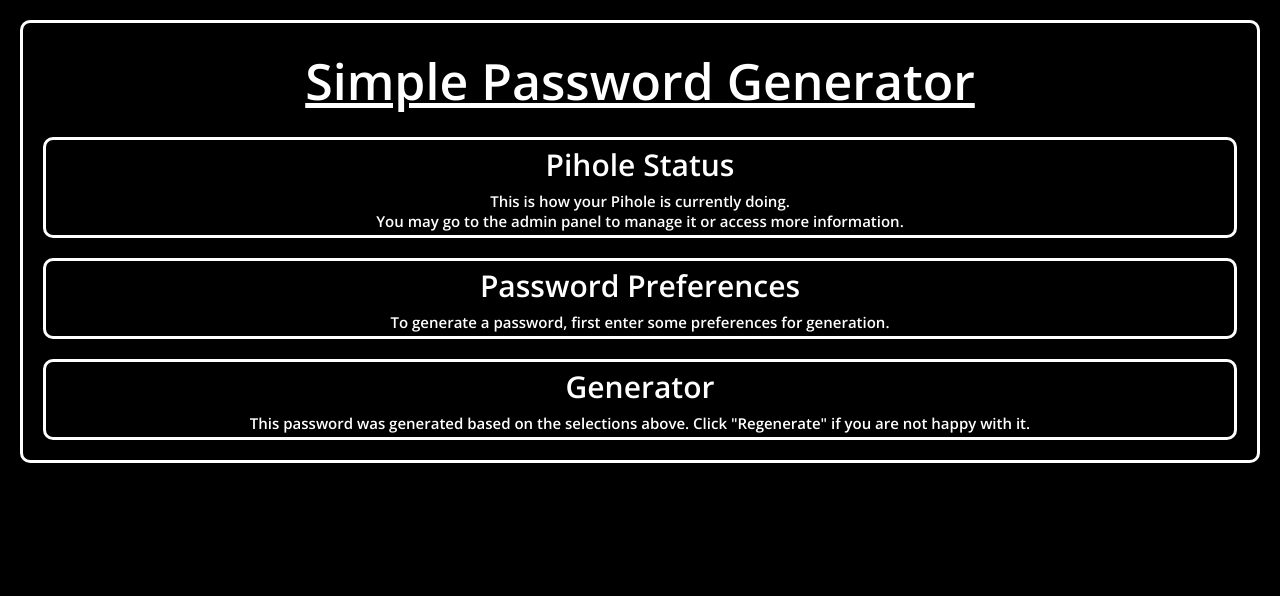
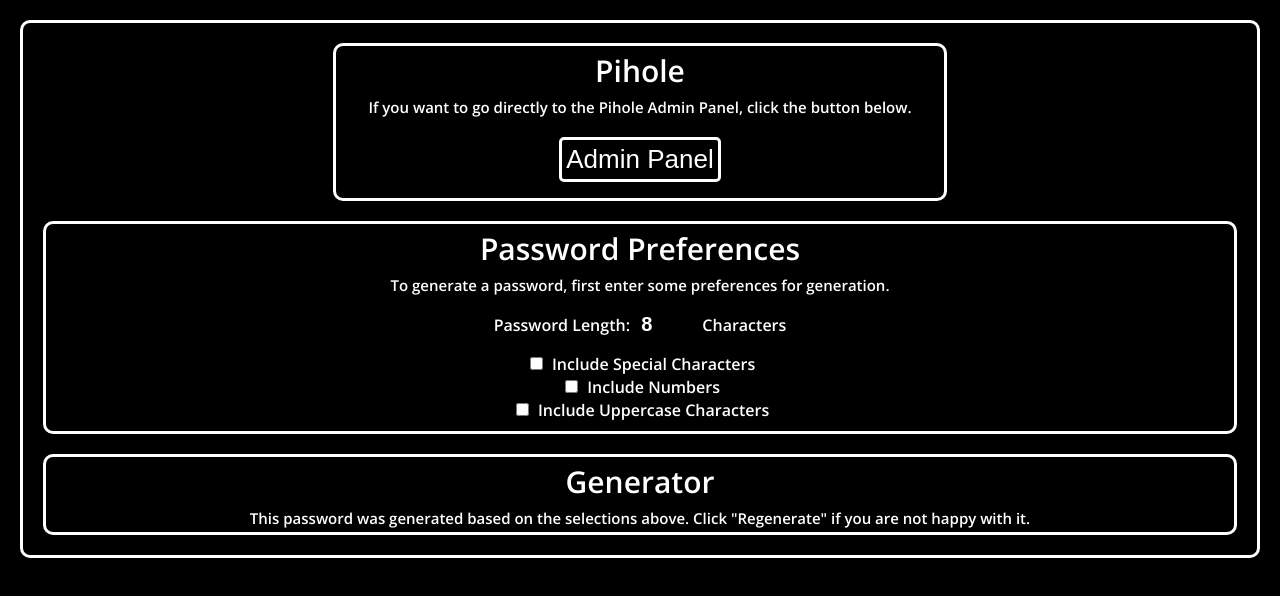
Before and after one commit to K1llf0rce/simple-passgen, a plain HTML site: page index.html in a window 1280 px wide. Drawn offline with nearby package versions, Linux system fonts and the light colour scheme; no server answers; a script that the page names is missing.

Commit message:
nuke fetch pihole api implementation and focus on passgen

```diff
--- a/css/styles.css
+++ b/css/styles.css
@@ -2,6 +2,7 @@
     background-color: black;
     padding: 20px;
     margin: 0;
+    font-family: 'Open Sans', sans-serif;
 }
 
 #mainContainer {
@@ -18,22 +19,10 @@
     padding: 0;
 }
 
-#heading {
-    color: white;
-    font-weight: bold;
-    font-family: 'Open Sans', sans-serif;
-    padding: 2px;
-    margin: 2px;
-    text-decoration: underline;
-    text-align: center;
-    font-size: 50px;
-}
-
 #contentElements h1 {
     color: white;
     font-weight: bold;
     font-size: 30px;
-    font-family: 'Open Sans', sans-serif;
     padding: 2px;
     margin: 2px;
     text-align: center;
@@ -43,25 +32,40 @@
     color: white;
     font-size: 15px;
     text-align: center;
-    font-family: 'Open Sans', sans-serif;
     font-weight: normal;
     padding: 2px;
     margin: 2px;
 }
 
 #contentElements button {
-    border-radius: 10px;
-    border: solid red;
-    color: black;
-    background-color: white;
+    border: solid white;
+    border-radius: 5px;
+    background-color: black;
+    color: white;
+}
+
+#contentElements button:hover {
+    border: solid grey;
+    background-color: black;
+    color: grey;
+}
+
+#piholeButton {
+    text-align: center;
+}
+
+#piholeButton button {
+    font-size: 26px;
+    padding: 4px;
+    margin: 16px;
 }
 
 #piholeContainer {
     display: block;
     margin: 0 auto;
-    margin-top: 20px;
     border: solid white;
     border-radius: 10px;
+    max-width: 38em;
 }
 
 #prefsContainer {
@@ -79,3 +83,34 @@
     border: solid white;
     border-radius: 10px;
 }
+
+#prefBoxes {
+    margin: 10px;
+}
+
+#prefBoxes label {
+    color: white;
+}
+
+#prefBoxes input {
+    margin: 5px;
+}
+
+#prefInputs {
+    text-align: center;
+    margin: 10px;
+}
+
+#prefCheckboxes {
+    margin: 0 auto;
+    text-align: center;
+}
+
+#passLength {
+    border: none;
+    background-color: black;
+    color: white;
+    width: 50px;
+    font-weight: bold;
+    font-size: 20px;
+}
--- a/index.html
+++ b/index.html
@@ -10,15 +10,32 @@
             <title>simple-passgen</title>
         </head>
         <div id="mainContainer">
-            <h1 id="heading">Simple Password Generator</h1>
             <div id="contentElements">
                 <div id="piholeContainer">
-                    <h1>Pihole Status</h1>
-                    <p>This is how your Pihole is currently doing.<br> You may go to the admin panel to manage it or access more information.</p>
+                    <h1>Pihole</h1>
+                    <p>If you want to go directly to the Pihole Admin Panel, click the button below.</p>
+                    <div id="piholeButton">
+                        <button onclick="window.location.href='http://pi.hole/admin/'" >Admin Panel</button>
+                    </div>
                 </div>
                 <div id="prefsContainer">
                     <h1>Password Preferences</h1>
                     <p>To generate a password, first enter some preferences for generation.</p>
+                    <div id="prefBoxes">
+                        <div id="prefInputs">
+                            <label for="passLength">Password Length: </label>
+                            <input id="passLength" type="number" value=8 min=2 max=99>
+                            <label for="passLength">Characters</label>
+                        </div>
+                        <div id="prefCheckboxes">
+                            <input type="checkbox" id="includeSpecial" value="yes">
+                            <label for="includeSpecial">Include Special Characters</label><br>
+                            <input type="checkbox" id="includeNumbers" value="yes">
+                            <label for="includeNumbers">Include Numbers</label><br>
+                            <input type="checkbox" id="includeUppercase" value="yes">
+                            <label for="includeUppercase">Include Uppercase Characters</label><br>
+                        </div>
+                    </div>
                 </div>
                 <div id="passgenContainer">
                     <h1>Generator</h1>
--- a/js/main.js
+++ b/js/main.js
@@ -5,7 +5,3 @@
 
 //exec in strict mode
 'use strict'
-
-fetch('http://pi.hole/admin/api.php')
-  .then(response => response.json())
-  .then(fetchtData => console.log(fetchtData.status));
```
Also changed, not shown: js/pihole.js (deleted, +0 -7 lines), README.md.
